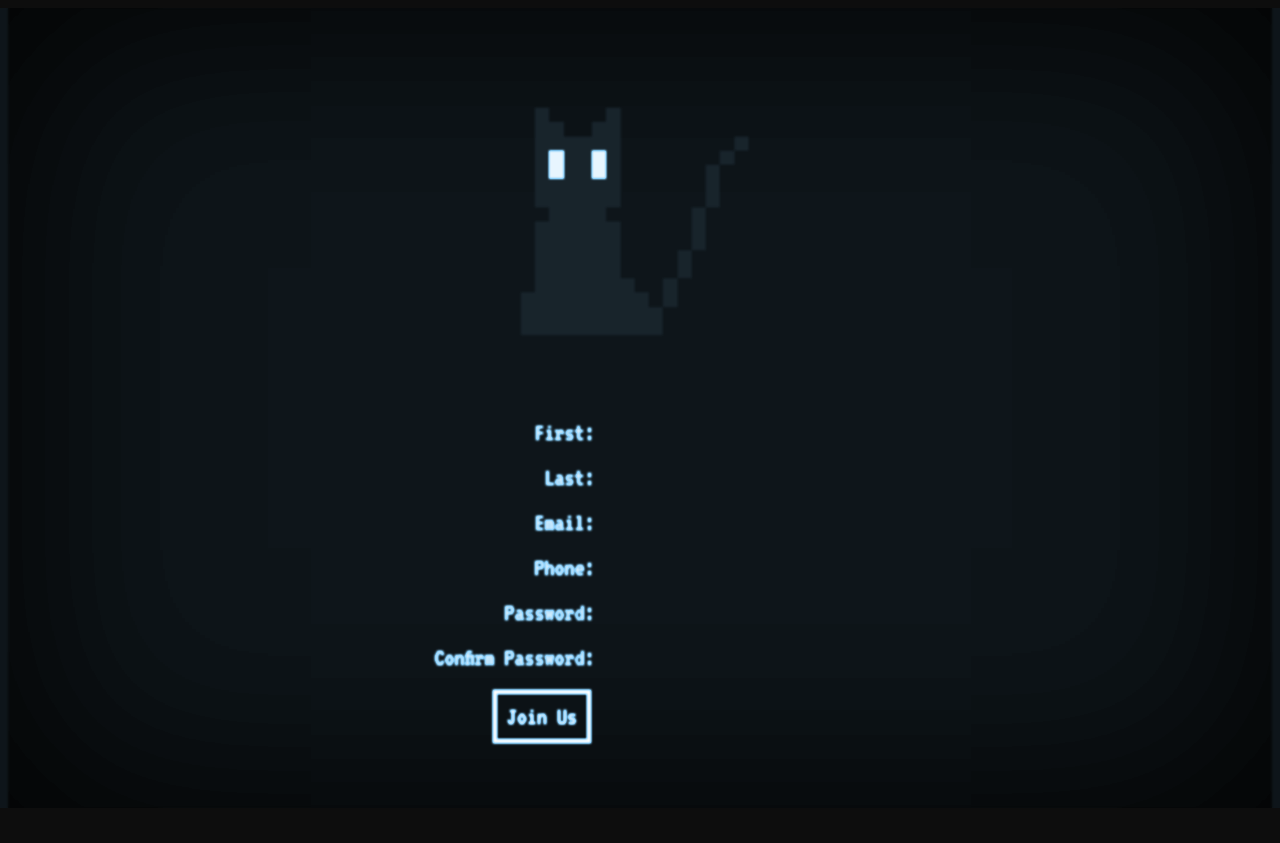
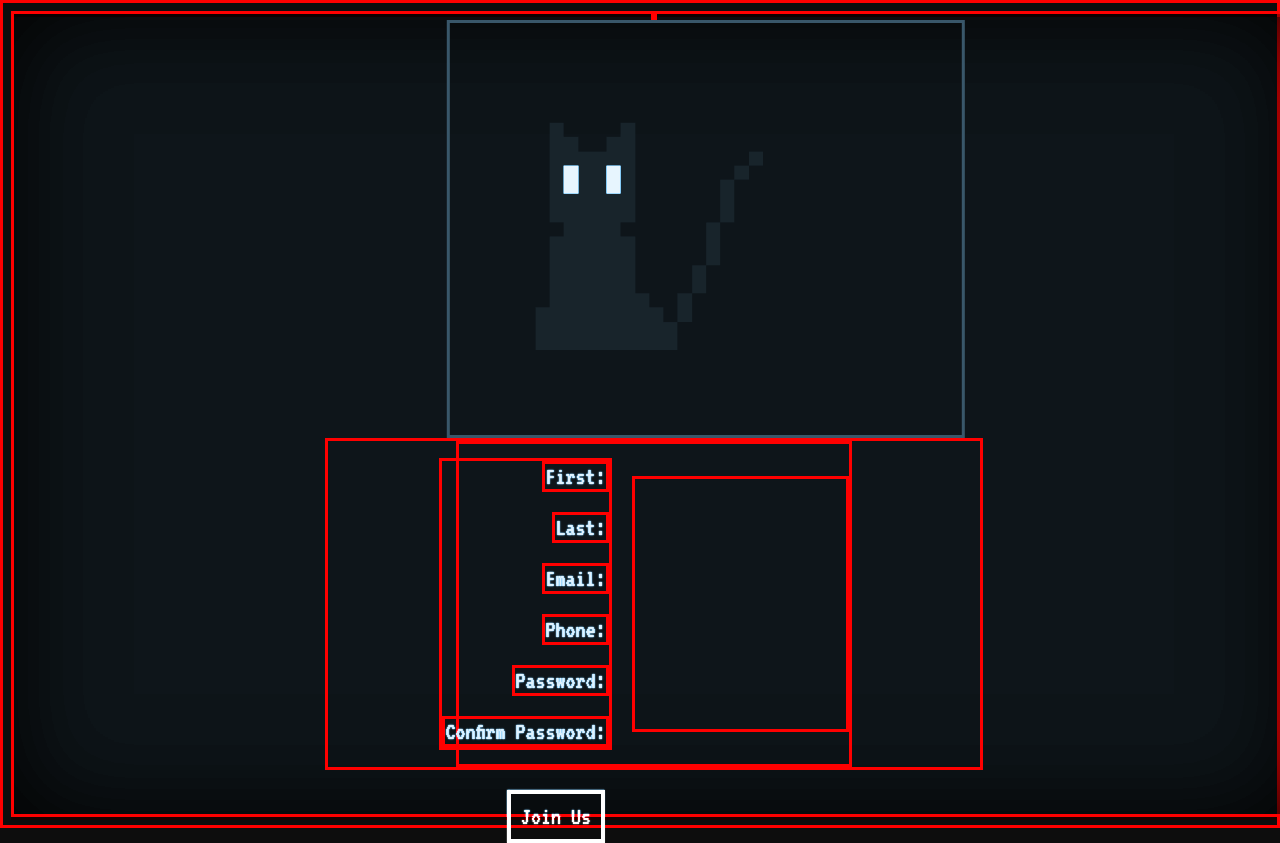
Before and after one commit to stevKalo/sign-up-form, a plain HTML site: page index.html in a window 1280 px wide. Before the commit the page ends 816 px from the top, so only its background shows below. Drawn offline with Linux system fonts and the light colour scheme.

Commit message:
Tweak CSS and Encom look

```diff
--- a/style.css
+++ b/style.css
@@ -11,6 +11,7 @@ input {
   color: inherit;
   border: none;
   overflow: visible;
+  caret-color: #fff;
 }
 
 input:focus {
@@ -27,13 +28,16 @@ input:focus {
   text-shadow: 0 0 1.5px #fff;
   caret-shape: block;
 }
-
+* {
+  border: red solid;
+}
 body {
   height: 100vh;
+  width: 100vw;
   display: flex;
   flex-direction: column;
   align-items: center;
-  box-shadow: 0 0 200px 20px rgba(0,0,0,0.9) inset;;
+  box-shadow: inset 0px 0px 100px black;
 }
 
 img[src="Small-Nyx.gif"] {
@@ -43,6 +47,7 @@ img[src="Small-Nyx.gif"] {
   background: transparent;
   filter: contrast(150px);
   transform: translate(10%);
+  margin-bottom: 0;
 }
 
 form {
@@ -56,7 +61,8 @@ form {
   flex-direction: row;
   justify-content: center;
   align-items: center;
-  margin: auto 10vw;
+  height: 40vh;
+  margin: 0 10vw;
 }
 
 label {
@@ -117,16 +123,5 @@ div.color {
   width: 100%;
   pointer-events: none;
   mix-blend-mode: overlay;
-
-  backdrop-filter: blur(1px);
+  backdrop-filter: blur(0.5px);
 }
-/*
-div.vignette {
-  width: 100%;
-  height: 100%;
-  z-index: 90;
-  position: absolute;
-  background: radial-gradient(#e6646400, #2e2e2e);
-  background-size: 300%;
-  filter: blur(100px);
-}
```
